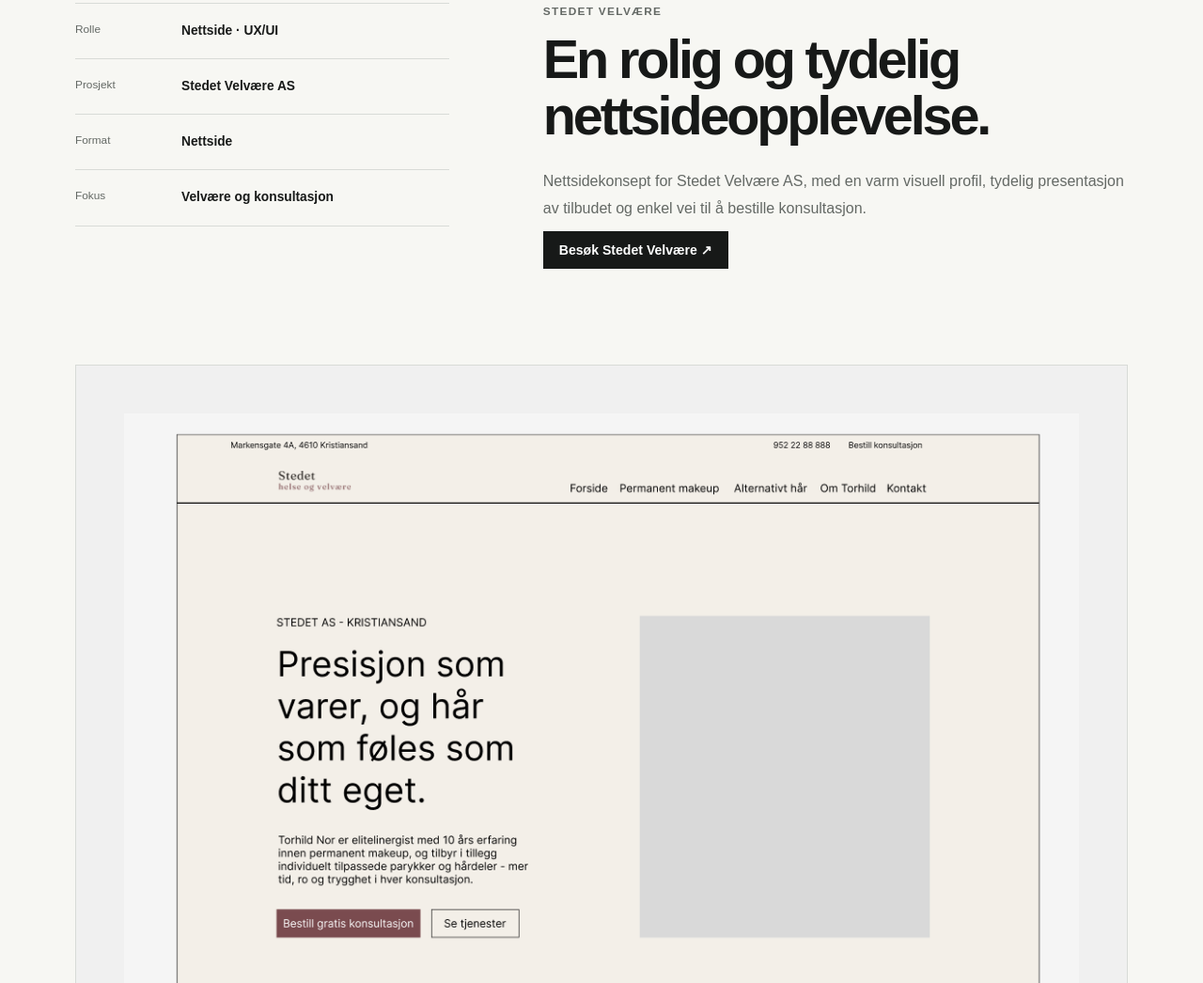
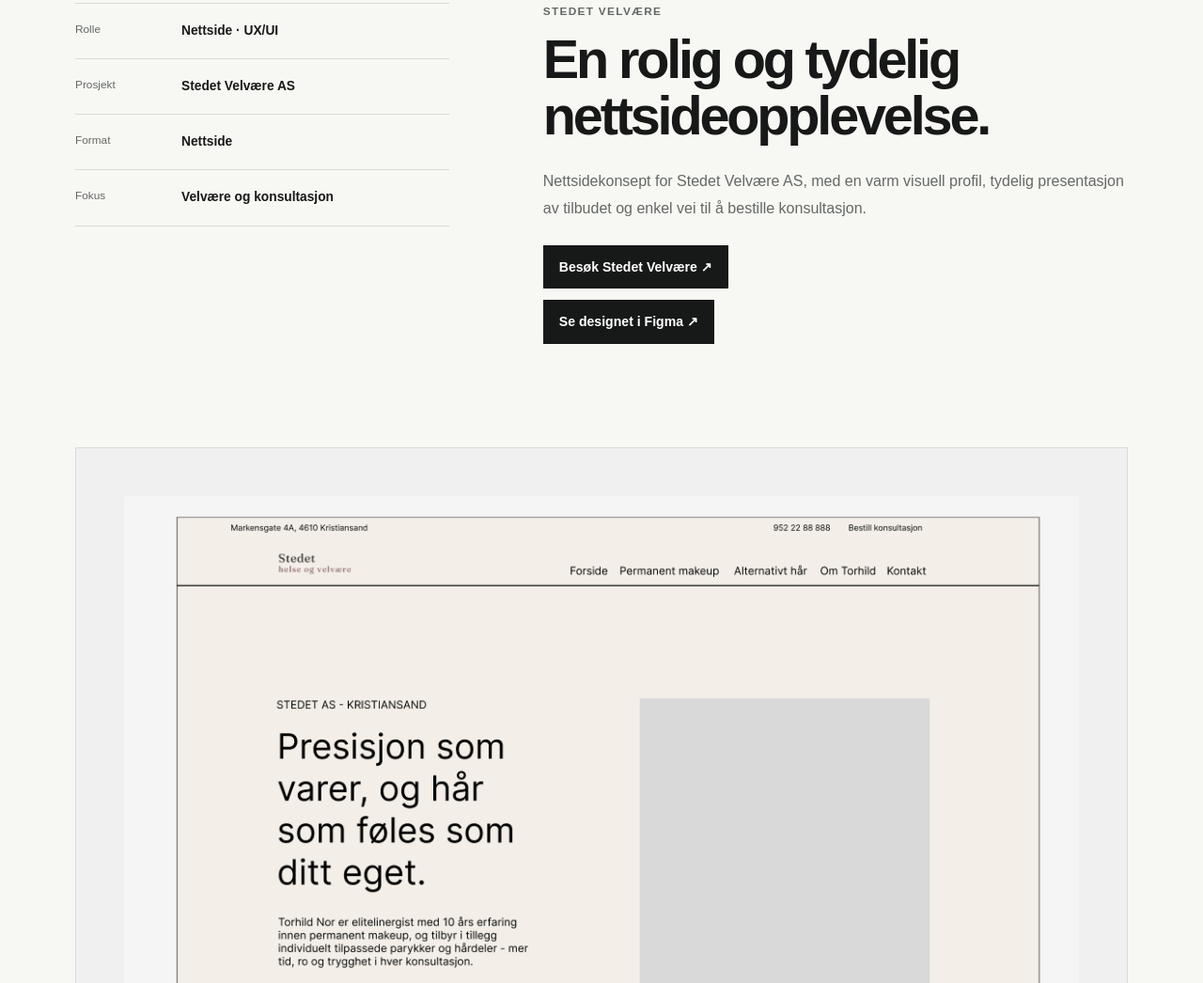
Before and after one commit to marius1544/portefolje, a plain HTML site: page project-bus-train.html in a window 1280 px wide. Shown: the part 3362-4408 px from the top of the page at 94% size. Drawn offline with Linux system fonts and the light colour scheme.

Commit message:
Ny figma knapp til stedet vel

```diff
--- a/project-bus-train.html
+++ b/project-bus-train.html
@@ -76,7 +76,10 @@
         <p class="overline">Stedet Velvære</p>
         <h2>En rolig og tydelig nettsideopplevelse.</h2>
         <p>Nettsidekonsept for Stedet Velvære AS, med en varm visuell profil, tydelig presentasjon av tilbudet og enkel vei til å bestille konsultasjon.</p>
-        <a class="primary-link" href="https://stedetas.no/" target="_blank" rel="noreferrer">Besøk Stedet Velvære ↗</a>
+        <div class="case-actions">
+          <a class="primary-link" href="https://stedetas.no/" target="_blank" rel="noreferrer">Besøk Stedet Velvære ↗</a>
+          <a class="primary-link" href="https://www.figma.com/design/ydyZxbkfukqGssrSPIpeBA/Stedet-AS?node-id=0-1&amp;m=dev&amp;t=RggBZ4UjGulfaozI-1" target="_blank" rel="noreferrer">Se designet i Figma ↗</a>
+        </div>
       </div>
     </section>
 
--- a/style.css
+++ b/style.css
@@ -280,6 +280,7 @@ a:focus-visible, summary:focus-visible { outline: 3px solid #7693a0; outline-off
 .case-facts b { font-size: .86rem; }
 .case-copy h2 { margin: 12px 0 26px; font-size: clamp(2.4rem, 4.5vw, 4.3rem); line-height: 1.03; letter-spacing: -.055em; }
 .case-copy > p:not(.overline) { color: var(--muted); line-height: 1.8; }
+.case-actions { margin-top: 24px; display: flex; flex-direction: column; align-items: flex-start; gap: 12px; }
 .website-project-list { padding-bottom: 110px; }
 .website-project-item { display: grid; grid-template-columns: 58px minmax(0, 1fr) auto; gap: 28px; align-items: start; padding: 30px 0; border-top: 1px solid var(--line); }
 .website-project-item:last-child { border-bottom: 1px solid var(--line); }
```
